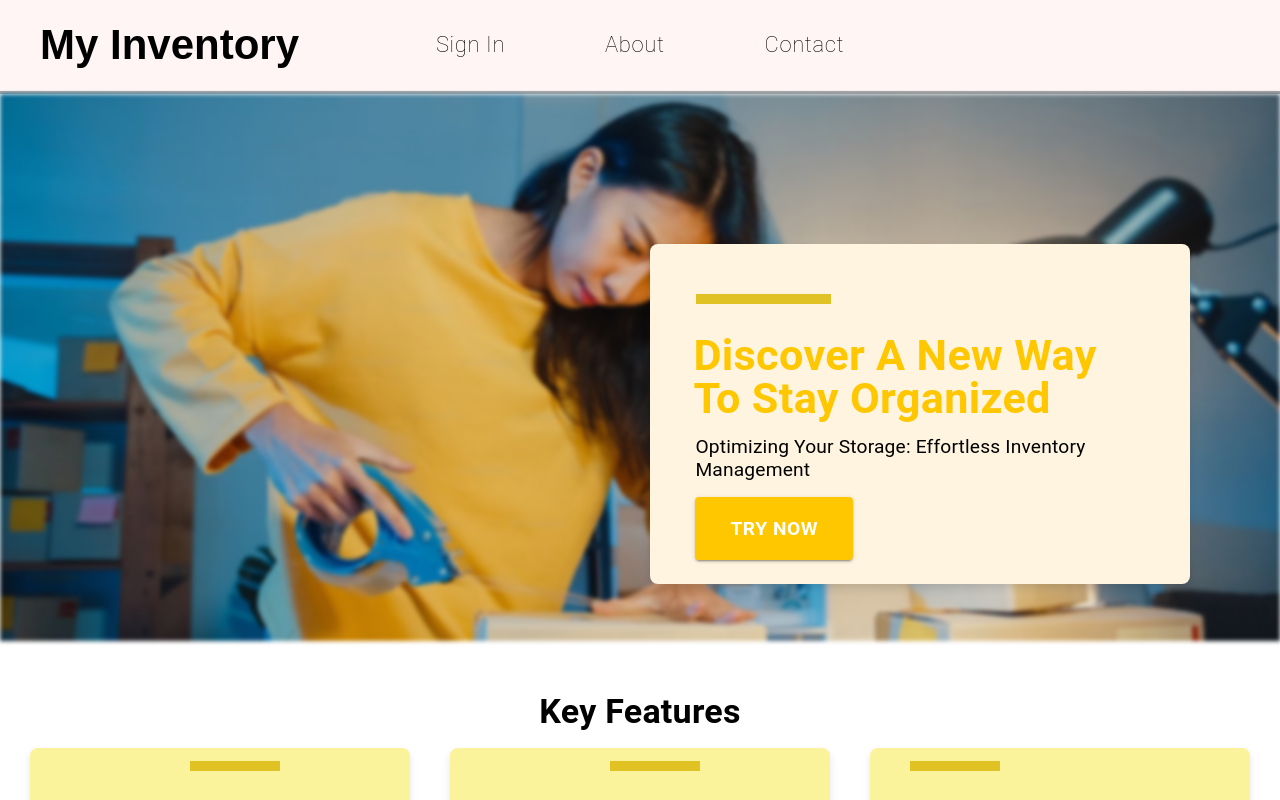
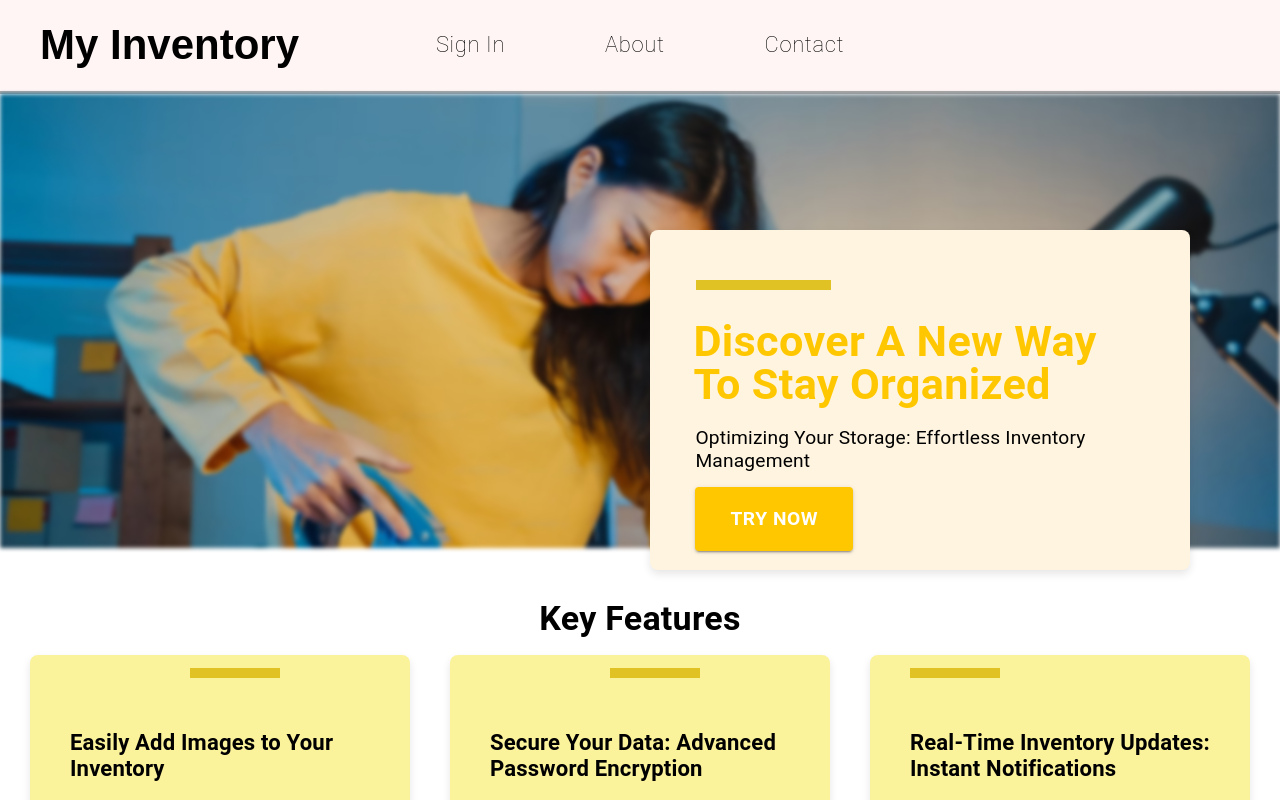
Before and after one commit to Luke7787/ImmaculateInventors, a React (Create React App) app: page / in a window 1280 px wide. Shown: the top 800 px of the page. Built offline with nearby package versions, Linux system fonts and the light colour scheme.

Commit message:
updated image size

```diff
--- a/src/pages/Homepage.tsx
+++ b/src/pages/Homepage.tsx
@@ -14,7 +14,7 @@ const Homepage = () => {
       <Header />
       <div className={styles.homepageContainer}>
         <img
-          src="/images/homePage2.png"
+          src="/images/homePage3.png"
           alt="Home Page"
           style={{ width: '100%', display: 'block', filter: 'blur(2px)'}}
         />
@@ -23,7 +23,7 @@ const Homepage = () => {
           <Typography
             variant="h4"
             component="h2"
-            style={{ color: '#FFC700', fontWeight: 'bold', marginBottom: 'px', lineHeight: '1', marginTop: '70px', marginLeft: '23px', fontSize: '2.7rem' }}
+            style={{ color: '#FFC700', fontWeight: 'bold', marginBottom: '20px', lineHeight: '1', marginTop: '70px', marginLeft: '23px', fontSize: '2.7rem' }}
             gutterBottom
           >
             Discover A New Way <br /> To Stay Organized
```
Also changed, not shown: public/images/homePage3.png (added).
